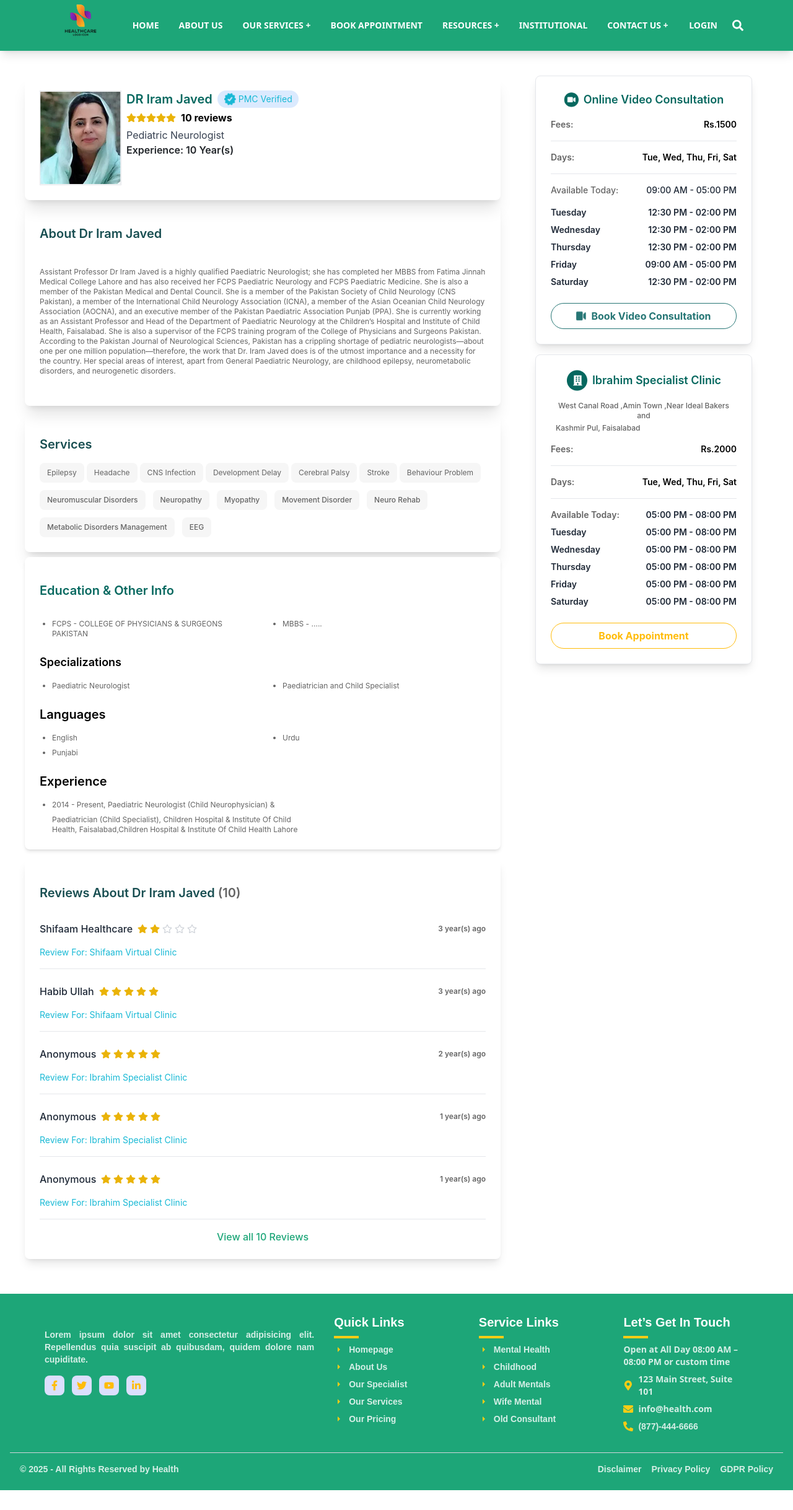
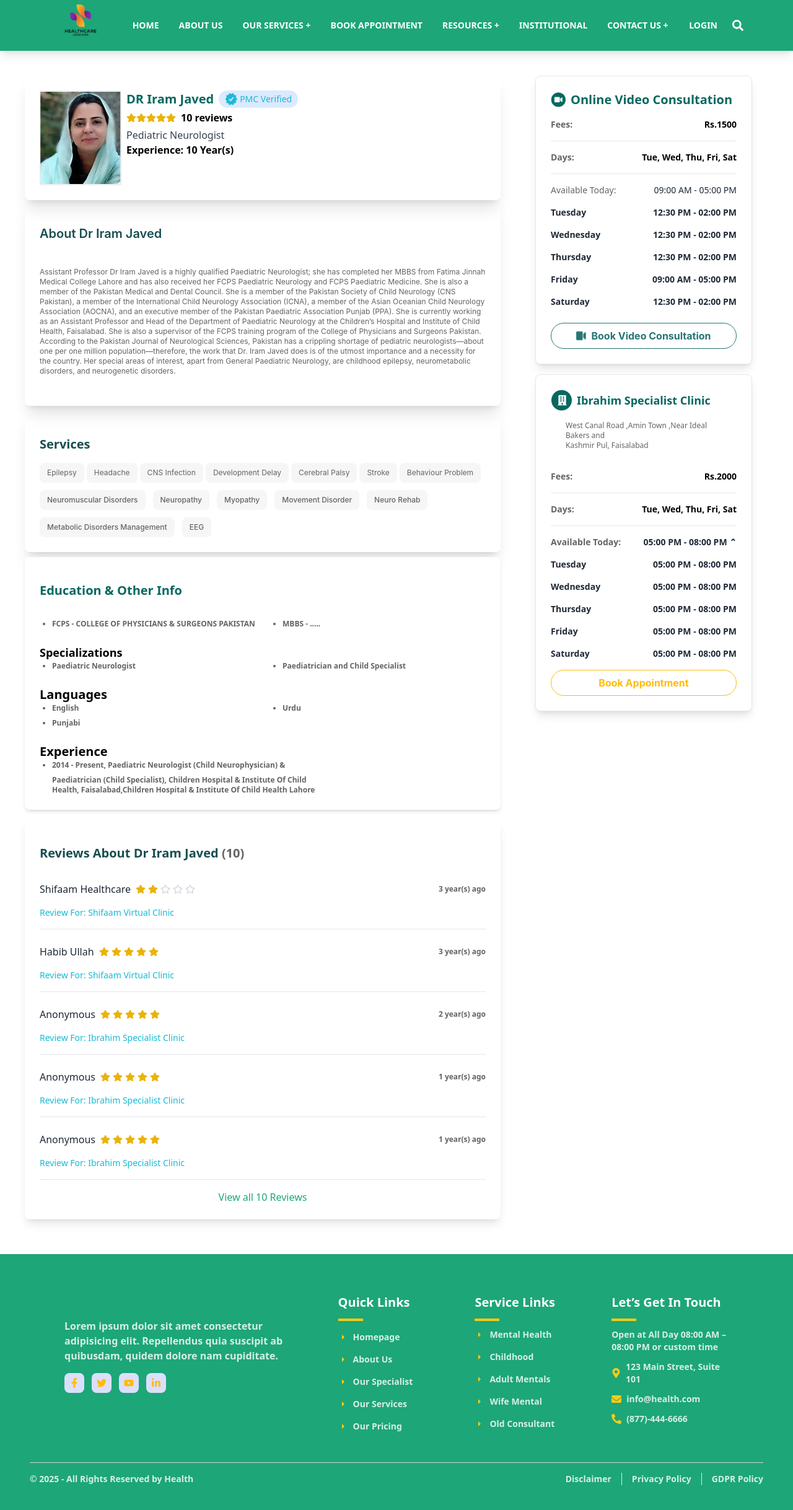
Before and after one commit to Ammad08/Sehatyab-fe, a Next.js app: page /viewprofile in a window 1280 px wide. Shown: the whole page at 62% size. Before the commit the page ends 2405 px from the top, so only its background shows below. Built offline with nearby package versions, Linux system fonts and the light colour scheme.

Commit message:
reviewchanges

```diff
--- a/src/app/component/Footer.tsx
+++ b/src/app/component/Footer.tsx
@@ -3,15 +3,15 @@
 
 const Footer: React.FC = () => {
   return (
-    <footer className="bg-[rgba(29,166,120,1)] text-white py-6 px-4 ">
-      <div className="max-w-7xl  mx-auto grid grid-cols-1 sm:grid-cols-2 md:grid-cols-3 lg:grid-cols-5 gap-6 sm:gap-8  sm:text-left px-4 py-2 md:px-14  lg:px-14 xl:px-14 2xl:px-14">
+    <footer className="bg-[rgba(29,166,120,1)] text-white py-10 px-6 sm:px-12">
+      <div className="max-w-7xl mx-auto grid grid-cols-1 sm:grid-cols-2 md:grid-cols-3 lg:grid-cols-5 gap-6 sm:gap-8 text-center sm:text-left px-14 py-6">
 
         {/* About Section */}
-        <div className="space-y-4 col-span-1 sm:col-span-2">
-          <p className="text-sm sm:text-justify font-poppins font-semibold text-[rgba(255,255,255,0.82)] pt-6">
+        <div className="space-y-4 mt-4 col-span-1 sm:col-span-2">
+          <p className="text-md font-bold text-[rgba(255,255,255,0.82)] pt-6">
             Lorem ipsum dolor sit amet consectetur adipisicing elit. Repellendus quia suscipit ab quibusdam, quidem dolore nam cupiditate.
           </p>
-          <div className="flex justify-start sm:justify-start space-x-3">
+          <div className="flex justify-center sm:justify-start space-x-3">
             {[FaFacebookF, FaTwitter, FaYoutube, FaLinkedinIn].map((Icon, index) => (
               <div key={index} className="bg-[rgba(219,223,253,1)] rounded-lg p-2 text-[rgba(255,188,10,1)]">
                 <Icon />
@@ -21,12 +21,12 @@
         </div>
 
         {/* Quick Links */}
-        <div className="space-y-2 text-left">
-          <h3 className="font-bold font-commissioner text-xl">Quick Links</h3>
+        <div className="space-y-3 text-left">
+          <h3 className="font-bold text-xl">Quick Links</h3>
           <div className="h-1 w-10 bg-yellow-400 mb-2"></div>
-          <ul className="space-y-2">
+          <ul className="space-y-4 mt-4">
             {['Homepage', 'About Us', 'Our Specialist', 'Our Services', 'Our Pricing'].map((link) => (
-              <li key={link} className="flex items-center font-poppins space-x-2">
+              <li key={link} className="flex items-center space-x-2 mt-4">
                 <svg className="w-4 h-4 text-yellow-400" fill="currentColor" viewBox="0 0 24 24">
                   <path d="M9 18l6-6-6-6" />
                 </svg>
@@ -37,12 +37,12 @@
         </div>
 
         {/* Service Links */}
-        <div className="space-y-2 text-left">
-          <h3 className="font-bold font-commissioner text-xl">Service Links</h3>
+        <div className="space-y-3 text-left">
+          <h3 className="font-bold text-xl">Service Links</h3>
           <div className="h-1 w-10 bg-yellow-400 mb-2"></div>
-          <ul className="space-y-2">
+          <ul className="space-y-4 mt-4">
             {['Mental Health', 'Childhood', 'Adult Mentals', 'Wife Mental', 'Old Consultant'].map((service) => (
-              <li key={service} className="flex font-poppins items-center space-x-2">
+              <li key={service} className="flex items-center space-x-2">
                 <svg className="w-4 h-4 text-yellow-400" fill="currentColor" viewBox="0 0 24 24">
                   <path d="M9 18l6-6-6-6" />
                 </svg>
@@ -53,8 +53,8 @@
         </div>
 
         {/* Contact Section */}
-        <div className="space-y-2 text-left">
-          <h3 className="font-bold font-commissioner text-xl">Let’s Get In Touch</h3>
+        <div className="space-y-3 text-left">
+          <h3 className="font-bold text-xl">Let’s Get In Touch</h3>
           <div className="h-1 w-10 bg-yellow-400 mb-2"></div>
           <p className='text-sm font-bold text-[rgba(255,255,255,0.82)]'>Open at All Day 08:00 AM – 08:00 PM or custom time</p>
           <p className="flex items-center space-x-2">
@@ -67,17 +67,17 @@
           </p>
           <p className="flex items-center space-x-2">
             <FaPhoneAlt className="text-yellow-400" />
-            <span className='text-sm font-bold font-poppins text-[rgba(255,255,255,0.82)]'>(877)-444-6666</span>
+            <span className='text-sm font-bold text-[rgba(255,255,255,0.82)]'>(877)-444-6666</span>
           </p>
         </div>
       </div>
 
       {/* Bottom Footer */}
-      <div className="border-t border-gray-300 font-poppins mt-6 pt-4 flex flex-col md:flex-row justify-between items-center text-sm px-4 text-center md:text-left">
+      <div className="border-t border-gray-300 mt-6 pt-4 flex flex-col md:flex-row justify-between items-center text-sm text-center md:text-left">
         <p className='text-sm font-bold text-[rgba(255,255,255,0.82)]'>© 2025 - All Rights Reserved by Health</p>
         <div className="flex flex-wrap justify-center md:justify-start space-x-4 mt-3 md:mt-0">
-          <a href="#" className="hover:underline text-sm font-bold text-[rgba(255,255,255,0.82)]">Disclaimer</a>
-          <a href="#" className="hover:underline text-sm font-bold text-[rgba(255,255,255,0.82)]">Privacy Policy</a>
+          <a href="#" className="hover:underline text-sm border-r pr-4 font-bold text-[rgba(255,255,255,0.82)]">Disclaimer</a>
+          <a href="#" className="hover:underline text-sm border-r pr-4 font-bold text-[rgba(255,255,255,0.82)]">Privacy Policy</a>
           <a href="#" className="hover:underline text-sm font-bold text-[rgba(255,255,255,0.82)]">GDPR Policy</a>
         </div>
       </div>
--- a/src/app/component/Home/DoctorList.tsx
+++ b/src/app/component/Home/DoctorList.tsx
@@ -2,6 +2,7 @@
 import React from "react";
 import { FaStar } from "react-icons/fa";
 import Image from "next/image";
+import Link from "next/link";
 
 // Define clinic images
 const clinicImages = {
@@ -141,9 +142,14 @@
                   Book Appointment
                   <span className="text-xs">No Booking Fee</span>
                 </button>
+                {/* <Link href="/viewprofile"> */}
                 <button className="text-sm font-semibold border border-[rgba(24,78,81,1)] text-[rgba(24,78,81,1)] px-6 py-2 rounded-full hover:bg-gray-100">
+                 <Link href="/viewprofile">
+
                   View Profile
+                  </Link>
                 </button>
+                {/* </Link> */}
               </div>
             </div>
 
--- a/src/app/component/ViewProfile.tsx
+++ b/src/app/component/ViewProfile.tsx
@@ -3,7 +3,7 @@
 
 const ViewProfile = () => {
   return (
-    <div className="py-10 flex flex-col items-center gap-4 font-inter 2xl:mx-96  lg:flex-row lg:items-start 2xl:gap-10 ">
+    <div className="py-10 mx- flex flex-col items-center gap-4  2xl:mx-96  lg:flex-row lg:items-start 2xl:gap-0 ">
       <div className="w-2/3 mx-2 ">
 
 
@@ -46,7 +46,7 @@
 
     {/* Specialty & Experience */}
     <p className="text-sm sm:text-base text-gray-700 mt-1">Pediatric Neurologist</p>
-    <p className="text-sm sm:text-base text-[rgba(33,37,41,1)] font-semibold">Experience: 10 Year(s)</p>
+    <p className="text-sm sm:text-base text-black font-semibold">Experience: 10 Year(s)</p>
   </div>
 </div>
 
@@ -137,7 +137,7 @@
   </h2>
 
   {/* Education */}
-  <div className="grid grid-cols-1  sm:grid-cols-2 gap-6 text-[rgba(100,100,100,1)]  text-xs">
+  <div className="grid grid-cols-1  sm:grid-cols-2 gap-6 text-[rgba(100,100,100,1)] font-semibold text-xs">
     <ul className="list-disc pl-5 ">
       <li className="">FCPS - COLLEGE OF PHYSICIANS & SURGEONS PAKISTAN</li>
     </ul>
@@ -147,8 +147,8 @@
   </div>
 
   {/* Specializations */}
-  <h1 className="text-md sm:text-lg font-semibold  mb-4 mt-6">Specializations</h1>
-  <div className="grid grid-cols-1 sm:grid-cols-2 gap-6 text-[rgba(100,100,100,1)] text-xs ">
+  <h3 className="text-md sm:text-lg font-semibold mt-6">Specializations</h3>
+  <div className="grid grid-cols-1 sm:grid-cols-2 gap-6 text-[rgba(100,100,100,1)] text-xs font-semibold">
     <ul className="list-disc pl-5">
       <li>Paediatric Neurologist</li>
     </ul>
@@ -158,8 +158,8 @@
   </div>
 
   {/* Languages */}
-  <h3 className="text-md sm:text-xl font-semibold  mb-4 mt-6 t">Languages</h3>
-  <div className="grid grid-cols-1 sm:grid-cols-2 gap-6 text-[rgba(100,100,100,1)] text-xs ">
+  <h3 className="text-md sm:text-xl font-semibold mt-6">Languages</h3>
+  <div className="grid grid-cols-1 sm:grid-cols-2 gap-6 text-[rgba(100,100,100,1)] text-xs font-semibold">
     <ul className="list-disc pl-5 ">
       <li>English</li>
       <li className="mt-2">Punjabi</li>
@@ -170,8 +170,8 @@
   </div>
 
   {/* Experience */}
-  <h3 className="text-md sm:text-xl font-semibold mb-4 mt-6 t">Experience</h3>
-  <ul className="list-disc pl-5 pr-32 text-[rgba(100,100,100,1)] text-xs  ">
+  <h3 className="text-md sm:text-xl font-semibold mt-6">Experience</h3>
+  <ul className="list-disc pl-5 pr-32 text-[rgba(100,100,100,1)] text-xs font-semibold ">
     <li>
        2014 - Present, Paediatric Neurologist (Child Neurophysician) &
       <p className="mt-2">Paediatrician (Child Specialist), Children Hospital & Institute Of Child </p>
@@ -268,16 +268,14 @@
 
 
 
-      <div className="w-2/3 md:w-1/3  ">
-
-
+      <div className="w-2/3 md:w-1/3 ">
       <div className=" w-full md:w-[350px] flex flex-col justify-start space-y-4">
   {/* 1st Form */}
-  <div className="bg-white p-4 2xl:max-w-[450px]  sm:p-6 rounded-lg shadow-lg border">
+  <div className="bg-white p-4 2xl:w-[400px]  sm:p-6 rounded-lg shadow-lg border">
     {/* Header */}
-    <div className="flex flex-wrap justify-center text-center  items-center  md:space-x-2">
+    <div className="flex items-center  space-x-2">
       <img src="/ViewProfile/GreenCall.png" alt="" className="w-6 h-6" />
-      <h2 className="text-sm md:text-lg   font-semibold text-[rgba(6,104,95,1)]">
+      <h2 className="text-lg sm:text-xl  font-semibold text-[rgba(6,104,95,1)]">
         Online Video Consultation
       </h2>
     </div>
@@ -292,7 +290,7 @@
     <div className="border-t my-4"></div>
 
     {/* Days */}
-    <div className="flex flex-col md:flex-row flex-wrap text-start md:text-center  md:items-center justify-start md:justify-between mt-4">
+    <div className="flex flex-wrap justify-between mt-4">
       <p className="text-[rgba(100,100,100,1)] text-sm font-semibold">Days:</p>
       <p className="text-black font-semibold text-sm text-right">Tue, Wed, Thu, Fri, Sat</p>
     </div>
@@ -301,13 +299,13 @@
     <div className="border-t my-4"></div>
 
     {/* Available Today */}
-    <div className="flex flex-col md:flex-row flex-wrap text-start md:text-center  md:items-center justify-start md:justify-between mb-4">
+    <div className="flex flex-wrap justify-between items-center mb-4">
       <p className="text-[rgba(100,100,100,1)] text-sm font-medium">Available Today:</p>
       <p className="text-gray-800  text-sm font-medium">09:00 AM - 05:00 PM</p>
     </div>
 
     {/* Schedule */}
-    <div className="mt-2 space-y-2">
+    <div className="mt-2 space-y-4">
       {[
         { day: "Tuesday", time: "12:30 PM - 02:00 PM" },
         { day: "Wednesday", time: "12:30 PM - 02:00 PM" },
@@ -315,7 +313,7 @@
         { day: "Friday", time: "09:00 AM - 05:00 PM" },
         { day: "Saturday", time: "12:30 PM - 02:00 PM" },
       ].map((slot, index) => (
-        <div key={index} className="flex flex-col md:flex-row flex-wrap text-start md:text-center  md:items-center justify-start md:justify-between">
+        <div key={index} className="flex flex-wrap justify-between">
           <p className="text-gray-800 font-semibold text-sm">{slot.day}</p>
           <p className="text-gray-800 font-semibold text-sm">{slot.time}</p>
         </div>
@@ -323,30 +321,28 @@
     </div>
 
     {/* Button */}
-    <div className="mt-6 text-center text-xs md:text-base  ">
-      <button className="w-full flex flex-wrap items-center justify-center space-x-2 font-inter border border-[rgba(38,118,117,1)] text-[rgba(38,118,117,1)] font-bold py-2 rounded-full hover:bg-green-50 transition">
-        <img src="/ViewProfile/Symbol.png" alt="" className="w-4 h-4 hidden md:flex" />
+    <div className="mt-6 text-center">
+      <button className="w-full flex items-center justify-center space-x-2 font-inter border border-[rgba(38,118,117,1)] text-[rgba(38,118,117,1)] font-bold py-2 rounded-full hover:bg-green-50 transition">
+        <img src="/ViewProfile/Symbol.png" alt="" className="w-4 h-4 hidden md:block" />
         <span>Book Video Consultation</span>
       </button>
     </div>
 </div>
 
-
-
-
   {/* 2nd Form */}
-  <div className="bg-white p-6 2xl:max-w-[450px] rounded-lg shadow-lg border">
+  <div className="bg-white p-6 space-y-4  2xl:w-[400px] rounded-lg shadow-lg border">
     {/* Header */}
-    <div className="flex flex-wrap justify-center text-center  items-center space-x-2">
+    <div className="flex items-center space-x-2">
       <img src="/ViewProfile/Background.png" alt="" />
       <h2 className="text-lg font-semibold text-[rgba(6,104,95,1)]">
         Ibrahim Specialist Clinic
       </h2>
 
     </div>
-    <p className="text-[rgba(100,100,100,1)] text-xs font-medium text-center mt-4">West Canal Road ,Amin Town ,Near Ideal Bakers and</p>
-     <p className="text-[rgba(100,100,100,1)] text-xs font-medium pl-2 mt-1">  Kashmir Pul, Faisalabad</p>
-
+    <div className="flex flex-col mx-6 justify-center">
+    <p className="text-[rgba(100,100,100,1)] text-xs font-medium text- mb-4">West Canal Road ,Amin Town ,Near Ideal Bakers and <br/> Kashmir Pul, Faisalabad</p>
+     {/* <p className="text-[rgba(100,100,100,1)] text-xs space-y-0 font-medium pl-2 mt-1">  Kashmir Pul, Faisalabad</p> */}
+     </div>
      {/* Fees */}
      <div className="mt-4 flex justify-between">
       <p className="text-[rgba(100,100,100,1)] text-sm font-semibold">Fees:</p>
@@ -366,11 +362,11 @@
     {/* Available Today */}
     <div className="flex flex-wrap justify-between items-center">
       <p className="text-[rgba(100,100,100,1)] text-sm font-semibold">Available Today:</p>
-      <p className="text-gray-800 text-sm font-semibold">05:00 PM - 08:00 PM </p>
+      <p className="text-gray-800 text-sm font-semibold">05:00 PM - 08:00 PM ⌃</p>
     </div>
 
     {/* Schedule */}
-    <div className="mt-2 space-y-2">
+    <div className="mt-2 mb- space-y-4">
       {[
         { day: "Tuesday", time: "05:00 PM - 08:00 PM" },
         { day: "Wednesday", time: "05:00 PM - 08:00 PM" },
@@ -378,7 +374,7 @@
         { day: "Friday", time: "05:00 PM - 08:00 PM" },
         { day: "Saturday", time: "05:00 PM - 08:00 PM" },
       ].map((slot, index) => (
-        <div key={index} className="flex justify-between flex-wrap">
+        <div key={index} className="flex flex-wrap justify-between">
           <p className="text-gray-800 text-sm font-semibold">{slot.day}</p>
           <p className="text-gray-800 text-sm font-semibold">{slot.time}</p>
         </div>
@@ -386,7 +382,7 @@
     </div>
 
     {/* Button */}
-    <div className="mt-6 text-center text-xs md:text-base">
+    <div className="mt- text-center">
       <button className="w-full flex items-center justify-center space-x-2 border border-[rgba(255,188,10,1)] text-[rgba(255,188,10,1)] font-bold font-inter py-2 rounded-full hover:bg-green-50 transition">
         <span>Book Appointment</span>
       </button>
```
